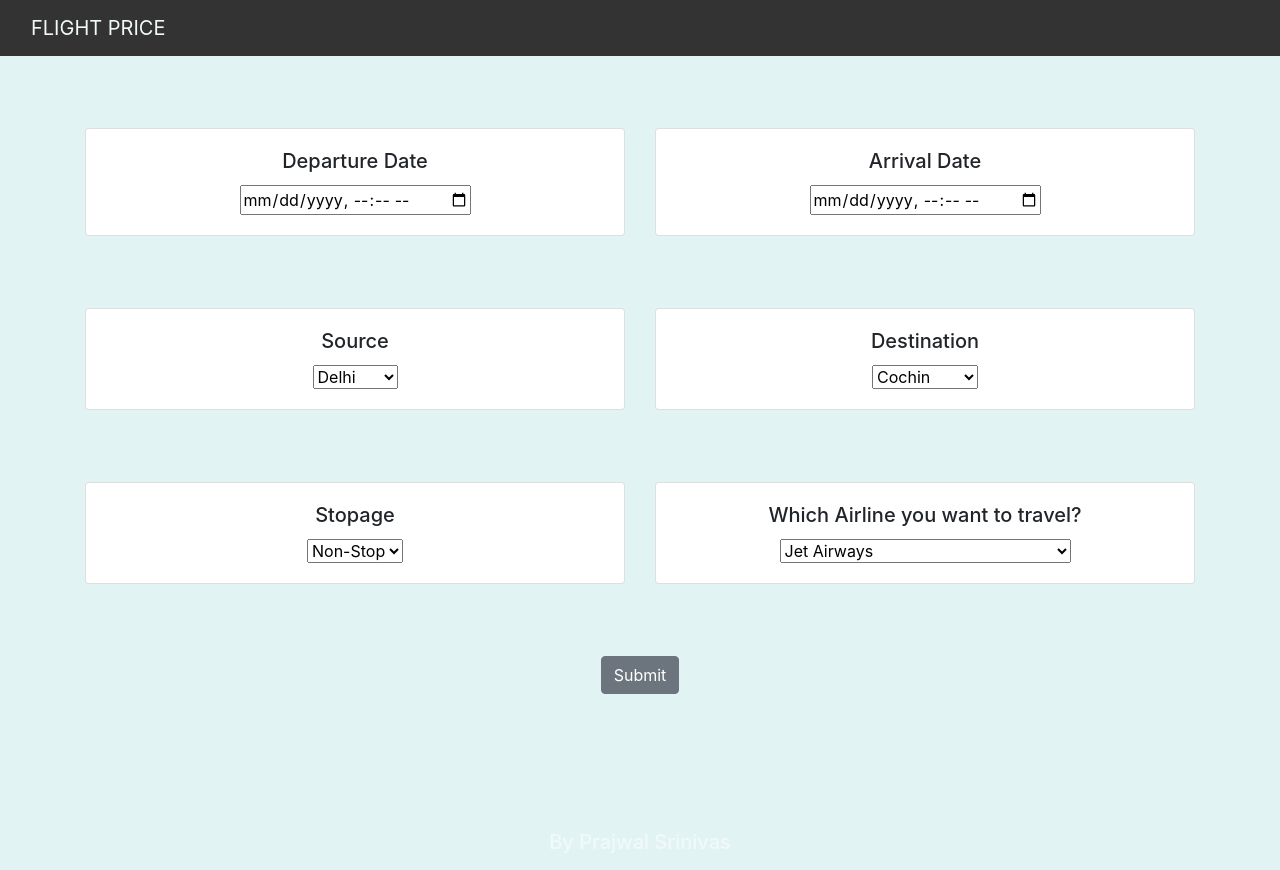
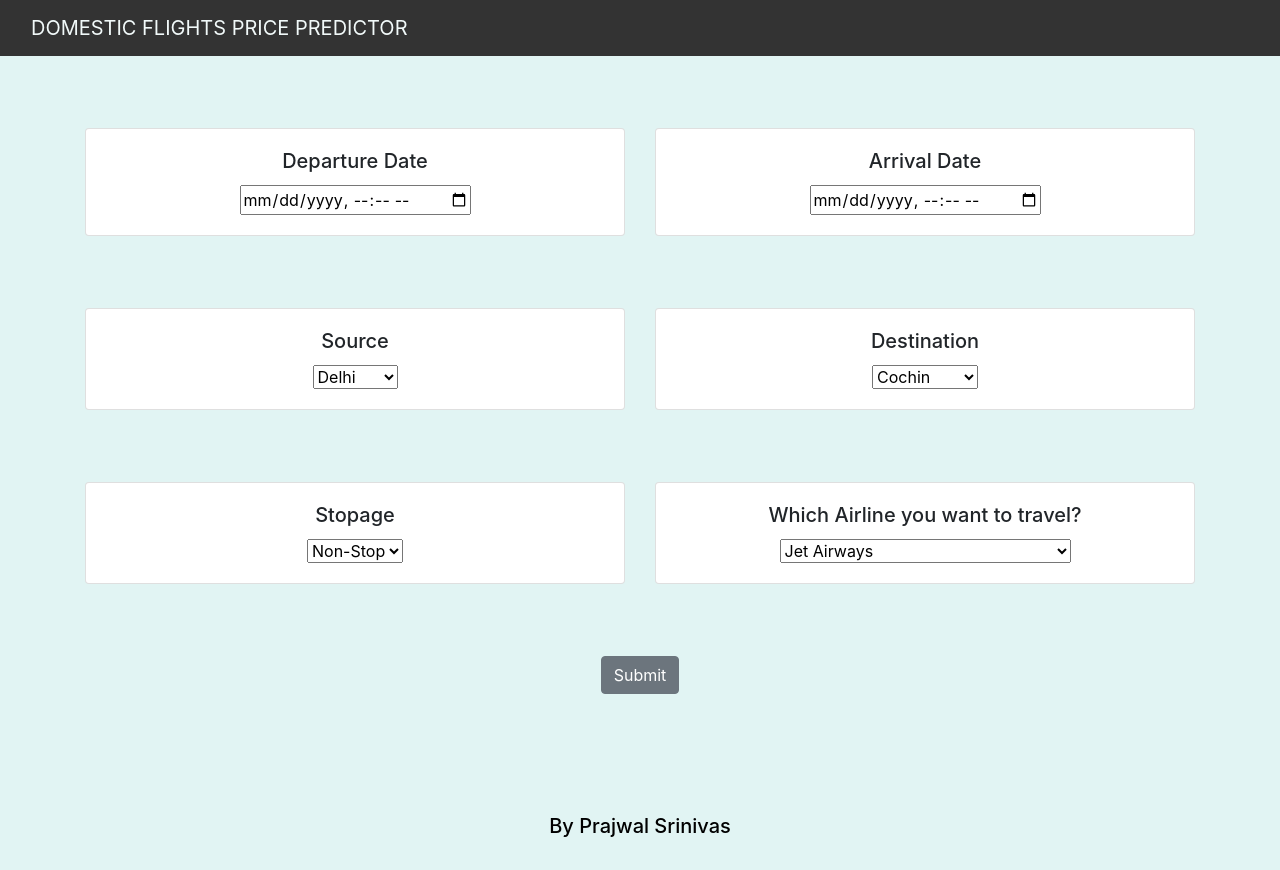
Before and after one commit to prajwalk7/Smart-Flights---Predicting-Domestic-Flight-Fares, a Flask app: page / in a window 1280 px wide. After the commit the page ends 837 px from the top, so only its background shows below. Run offline with Flask 2, Linux system fonts and the light colour scheme; parts of the project's set-up code (start-up, migrations or seed data) failed here and were passed over; some libraries are stand-ins or nearby versions.

Commit message:
Update home.html

```diff
--- a/templates/home.html
+++ b/templates/home.html
@@ -23,7 +23,7 @@
     <nav class="navbar navbar-inverse navbar-fixed-top">
         <div class="container-fluid">
             <div class="navbar-header">
-                <a class="navbar-brand" href="/">FLIGHT PRICE</a>
+                <a class="navbar-brand" style = "text-align:center" href="/">DOMESTIC FLIGHTS PRICE PREDICTOR</a>
             </div>
         </div>
     </nav>
@@ -161,7 +161,7 @@
         <br>
         <br>
       </div>
-        <a href = "https://prajwalk7.github.io/"><p style = "text-align: center; color: black"><h5>By Prajwal Srinivas</h5></p><a>
+        <a href = "https://prajwalk7.github.io/"><h5 style = "text-align: center; color: black">By Prajwal Srinivas</h5><a>
     </div>
 
     </div>
```
